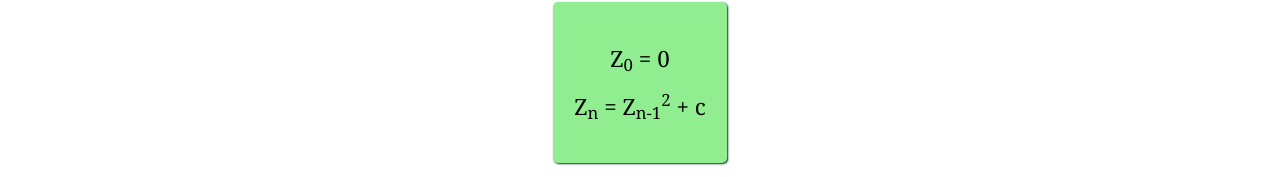
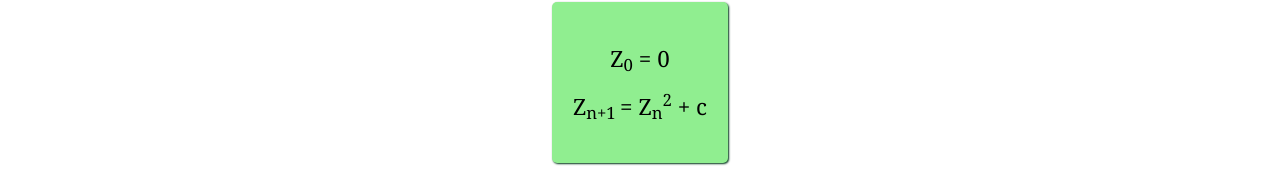
Before and after one commit to aioimo/imaginary-plane, a plain HTML site: page about.html in a window 1280 px wide. Shown: the part 200-377 px from the top of the page. Drawn offline with nearby package versions, Linux system fonts and the light colour scheme.

Commit message:
copy change

```diff
--- a/about.html
+++ b/about.html
@@ -46,7 +46,7 @@
               <aside class="tc">
                 <div class="card">
                   <p>Z<sub>0</sub> = 0</p>
-                  <p>Z<sub>n</sub> = Z<sub>n-1</sub><sup>2</sup> + c</p>
+                  <p>Z<sub>n+1 </sub> = Z<sub>n</sub><sup>2</sup> + c</p>
                 </div>
               </aside>
               <p>
```
